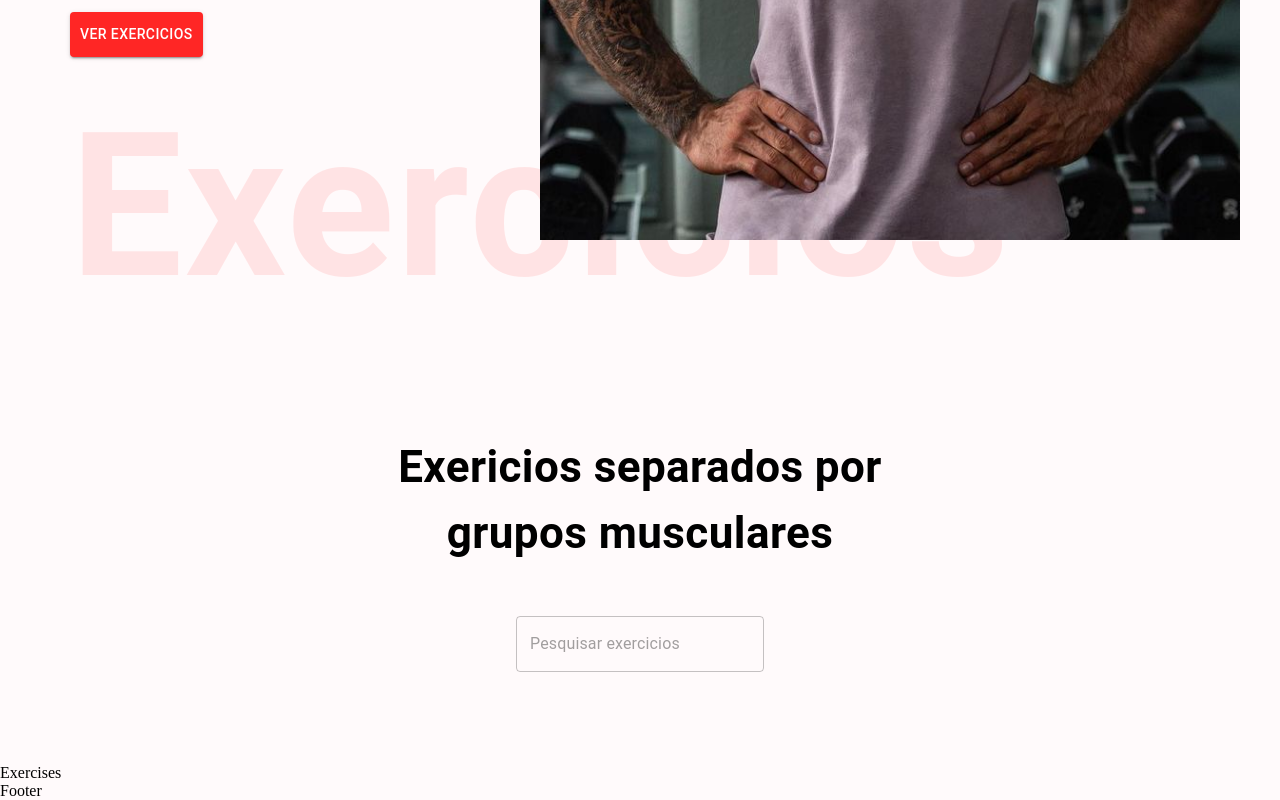
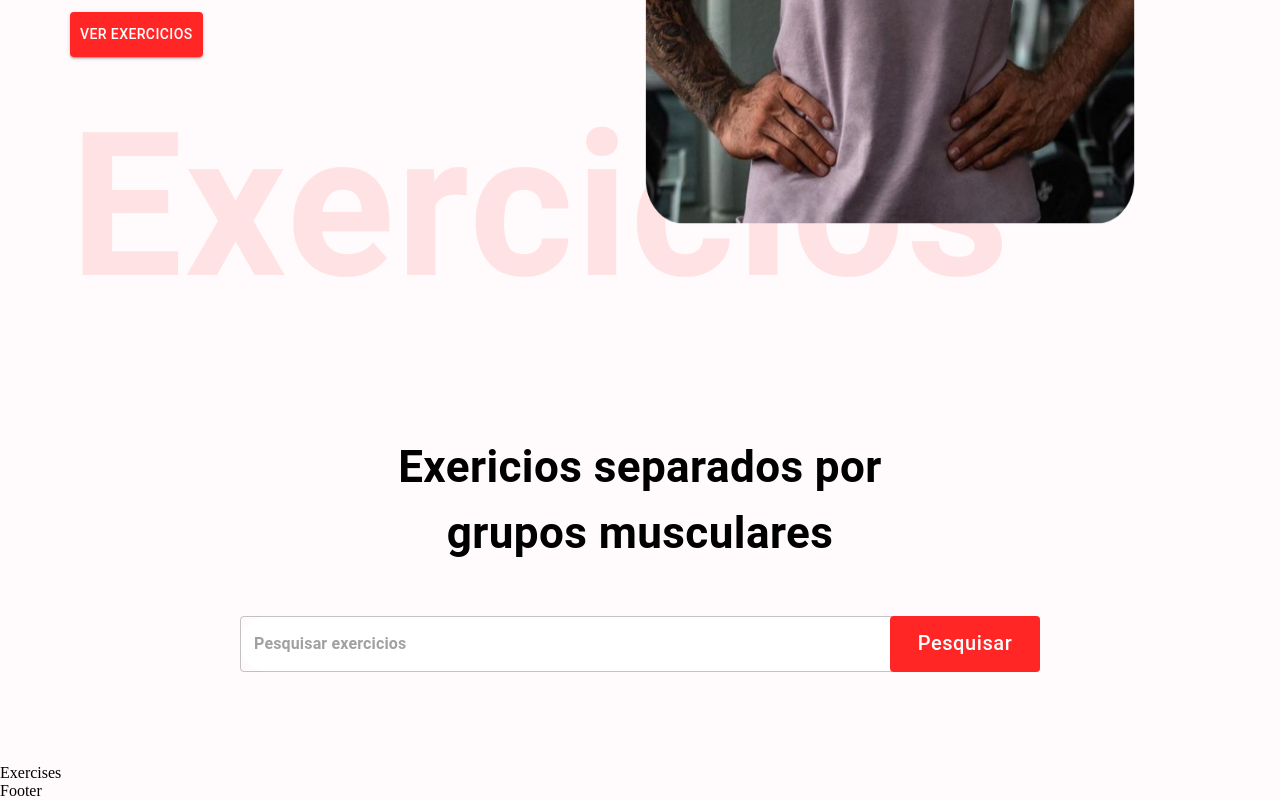
Before and after one commit to Mateusbrbza/E-GYM, a React (Create React App) app: page / in a window 1280 px wide. Shown: the part 614-1414 px from the top of the page. Built offline with nearby package versions, Linux system fonts and the light colour scheme.

Commit message:
montando os hooks

```diff
--- a/src/components/HeroBanner.js
+++ b/src/components/HeroBanner.js
@@ -1,7 +1,7 @@
 import React from 'react';
 import { Box, Stack, Typography, Button } from '@mui/material';
 
-import HeroBannerImage from '../assets/images/banner3.jpg';
+import HeroBannerImage from '../assets/images/banner4.png';
 
 const HeroBanner = () => {
   return (
--- a/src/components/SearchExercises.js
+++ b/src/components/SearchExercises.js
@@ -21,12 +21,37 @@ const SearchExercises = () => {
 
       <Box position="relative" mb="72px">
         <TextField
+        sx={{
+          input: {
+            fontWeight: '700',
+            border: 'none',
+            borderRadius: '5px'
+          },
+          width: { lg: '800px', xs: '350px'},
+          backgroundColor: '#FFF',
+          borderRadius: '40px'
+        }}
         height="76px"
         value=""
         onChange={(e) => {}}
         placeholder="Pesquisar exercicios"
         type="text"
         />
+        <Button
+        className="search-btn"
+        sx={{
+          bgcolor: '#FF2625',
+          color: '#fff',
+          textTransform: 'none',
+          width: {lg: '150px', xs: '80px'},
+          fontSize: {lg: '20px', xs: '14px'},
+          height: '56px',
+          position: 'absolute',
+          right: '0'
+        }}
+        >
+          Pesquisar
+        </Button>
       </Box>
     </Stack>
   )
```
Also changed, not shown: src/assets/images/banner4.png (added).
